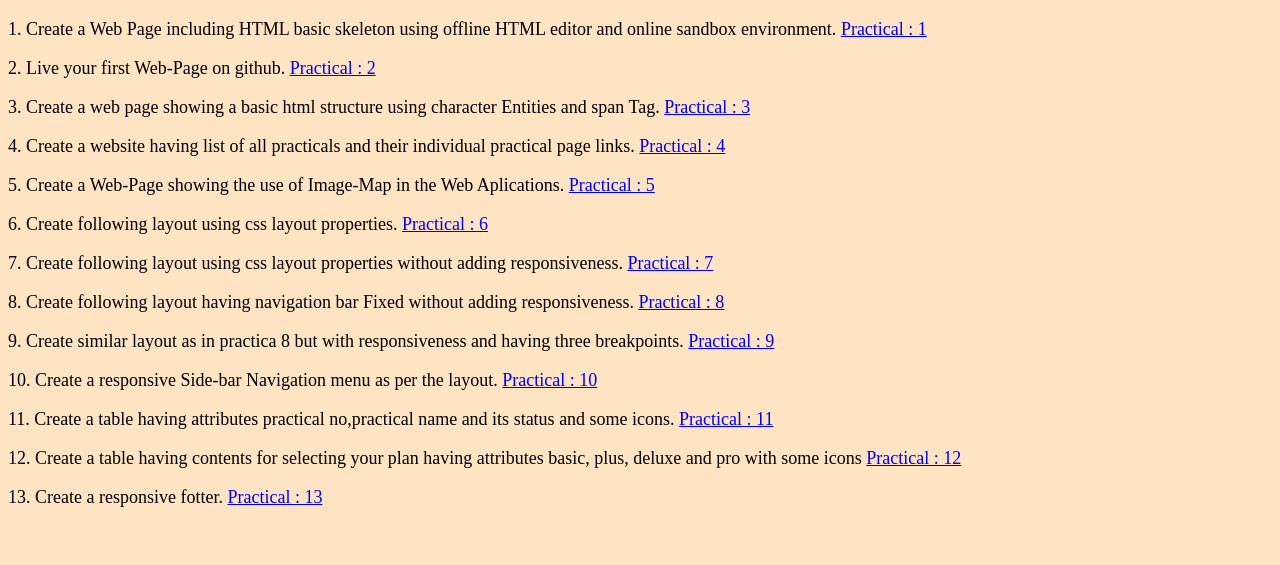
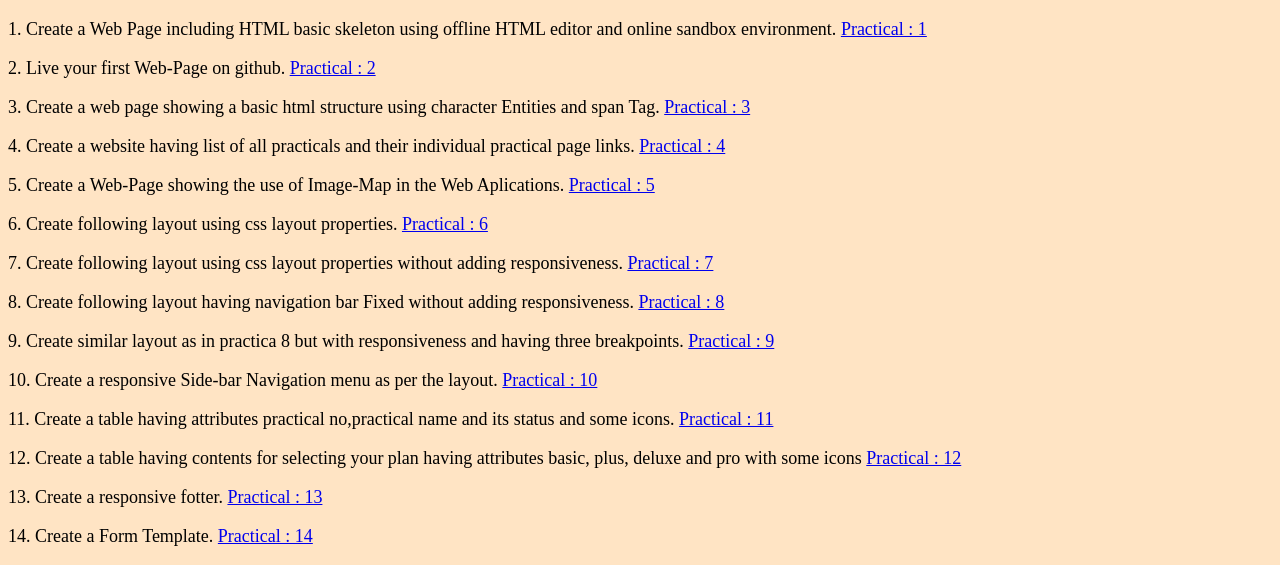
Before and after one commit to kaushik552k/Fullstack-Practical, a plain HTML site: page index.html in a window 1280 px wide. Shown: the part 251-816 px from the top of the page. Drawn offline with Linux system fonts and the light colour scheme.

Commit message:
index file updated with practical 14

```diff
--- a/index.html
+++ b/index.html
@@ -53,6 +53,8 @@
         <a href="practicals/practical12.html" target="_self">Practical : 12</a></p>
     <p>13. Create a responsive fotter.
         <a href="practicals/practical13.html" target="_self">Practical : 13</a></p>
+    <p>14. Create a Form Template.
+        <a href="practicals/practical14.html" target="_self">Practical : 14</a></p>
 
 </body>
 
```
